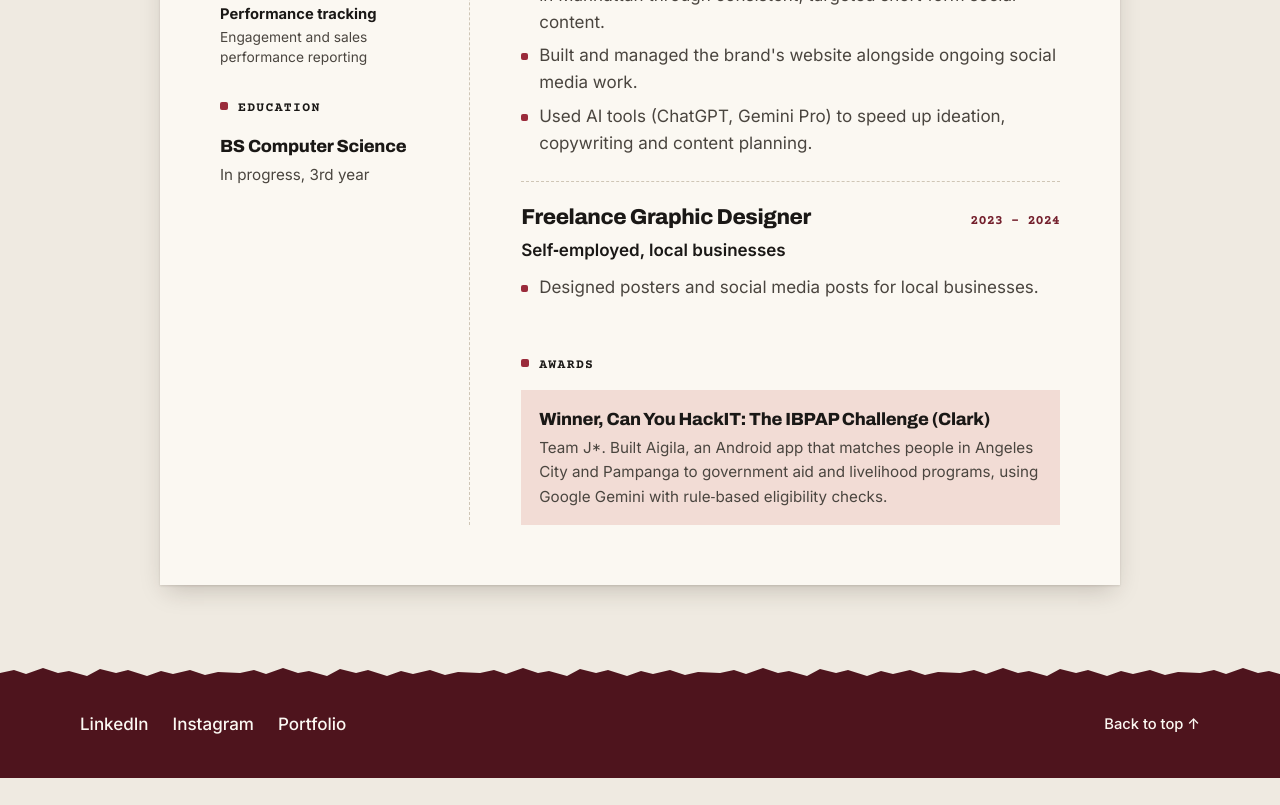
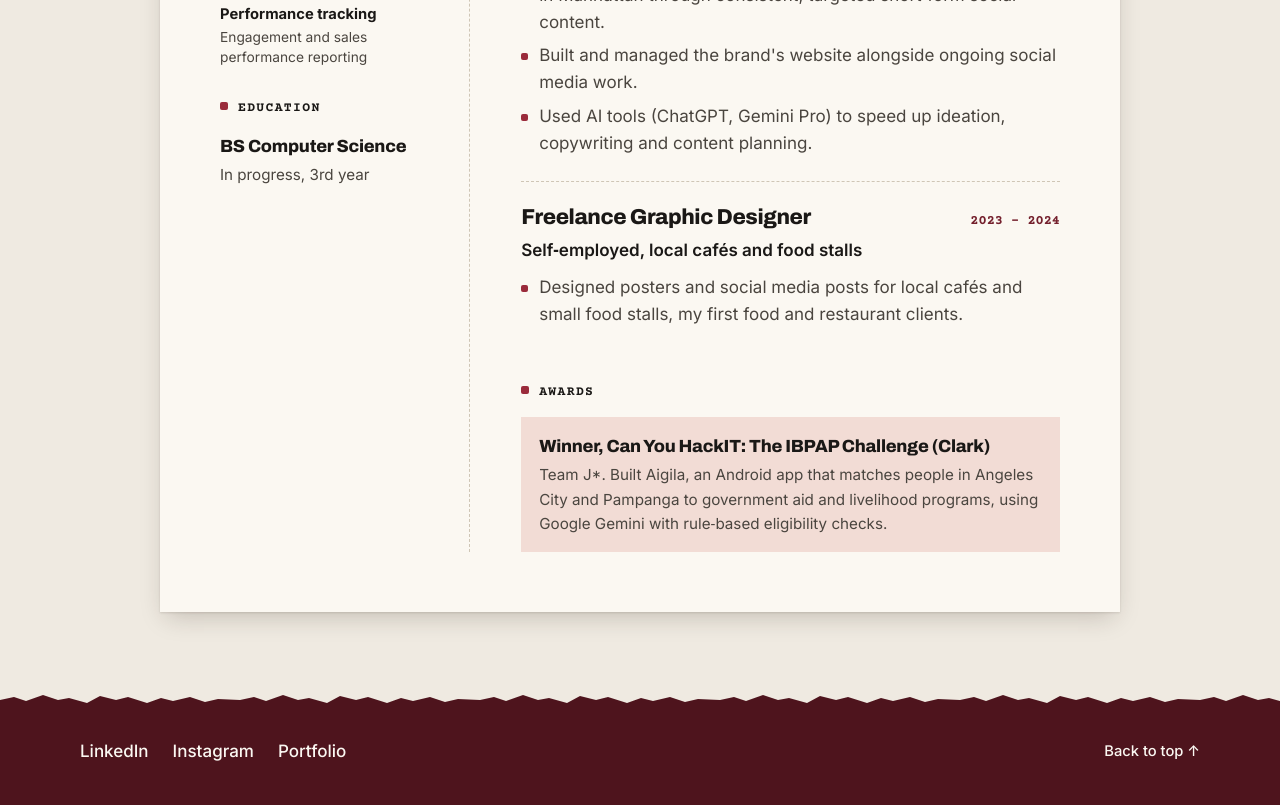
Before and after one commit to Galvin111/portfolio-site, a plain HTML site: page resume.html in a window 1280 px wide. Shown: the part 1481-2286 px from the top of the page. Before the commit the page ends 2259 px from the top, so only its background shows below. Drawn offline with nearby package versions, Linux system fonts and the light colour scheme.

Commit message:
Name the freelance clients: cafés and small food stalls
Co-Authored-By: Claude Opus 5.5 <noreply@anthropic.com>

```diff
--- a/resume.html
+++ b/resume.html
@@ -141,9 +141,9 @@
                   <h3 class="job-role">Freelance Graphic Designer</h3>
                   <span class="job-dates">2023 – 2024</span>
                 </div>
-                <p class="job-org">Self‑employed, local businesses</p>
+                <p class="job-org">Self‑employed, local cafés and food stalls</p>
                 <ul>
-                  <li>Designed posters and social media posts for local businesses.</li>
+                  <li>Designed posters and social media posts for local cafés and small food stalls, my first food and restaurant clients.</li>
                 </ul>
               </div>
             </section>
```
Also changed, not shown: index.html (+1 -1 lines).
